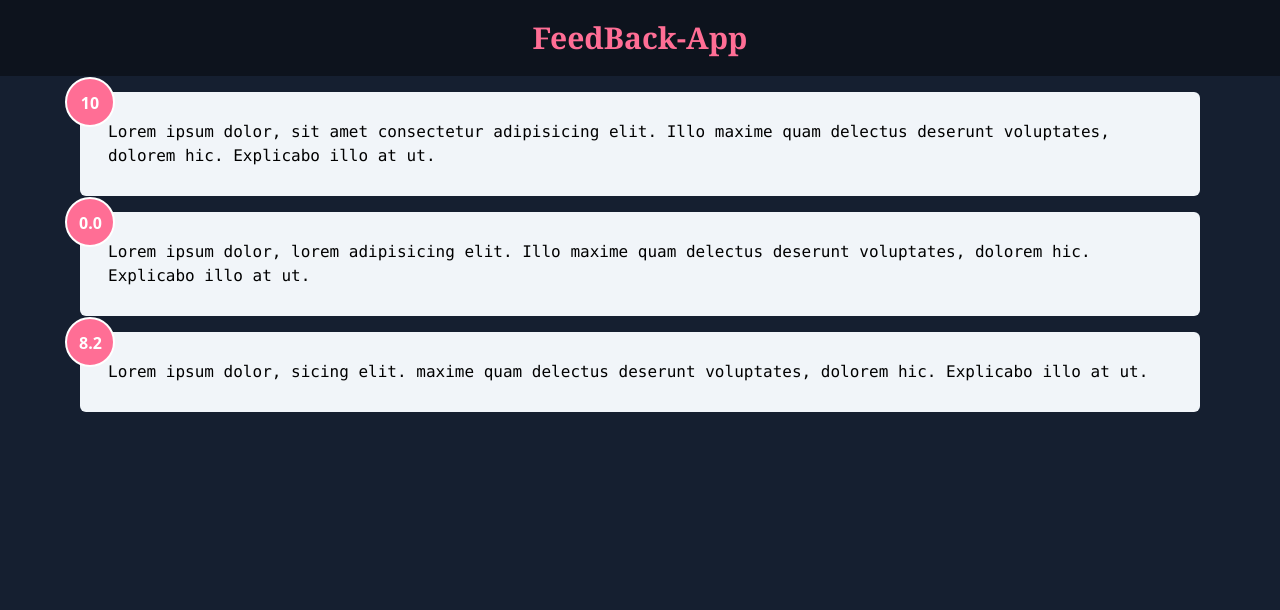
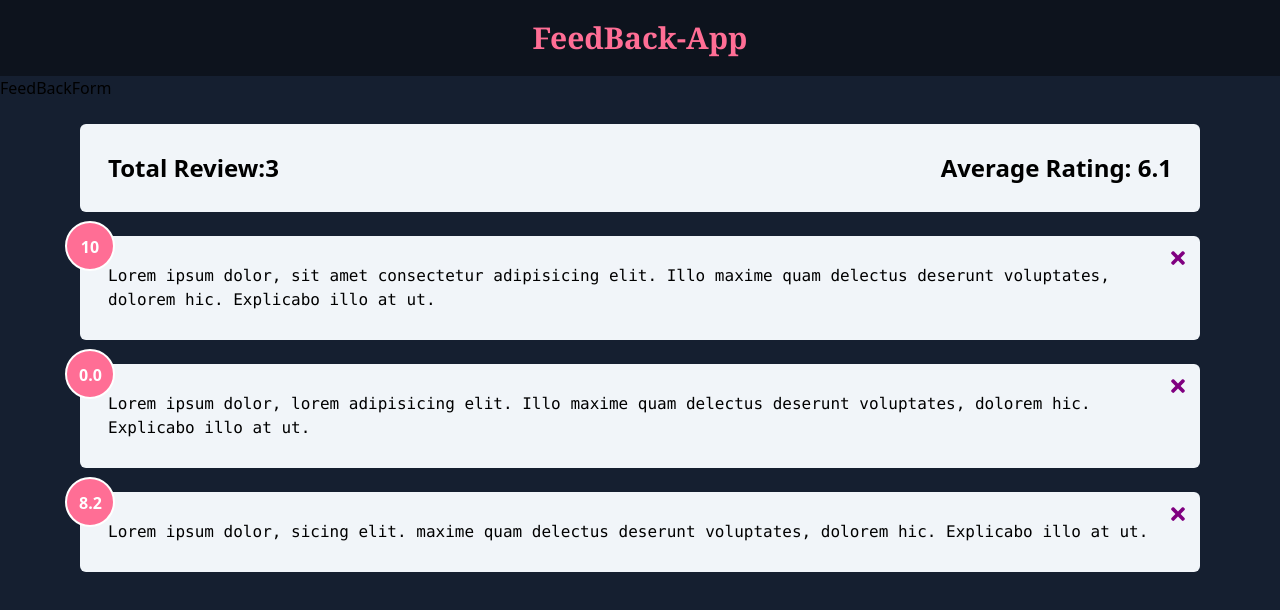
Before and after one commit to halilibrahimcelik/feedback-app, a React (Create React App) app: page / in a window 1280 px wide. Shown: the top 610 px of the page. Built offline with nearby package versions, Linux system fonts and the light colour scheme.

Commit message:
added functionality of deletion

```diff
--- a/package.json
+++ b/package.json
@@ -8,6 +8,7 @@
     "@testing-library/user-event": "^13.5.0",
     "react": "^18.2.0",
     "react-dom": "^18.2.0",
+    "react-icons": "^4.6.0",
     "react-scripts": "5.0.1",
     "web-vitals": "^2.1.4"
   },
--- a/src/App.js
+++ b/src/App.js
@@ -1,6 +1,8 @@
 import { useEffect, useState } from "react";
-import FeedBackItem from "./components/FeedBackItem";
+
 import FeedBackList from "./components/FeedBackList";
+import FeedBackStats from "./components/FeedBackStats";
+import FeedBackForm from "./components/forms/FeedBackForm";
 import Header from "./components/Header";
 import data from "./data/data";
 
@@ -25,9 +27,13 @@ function App() {
     );
   }
   return (
-    <div className="App">
+    <div className="App ">
       <Header title={title} />
-      <FeedBackList data={feedBack} />
+      <div className="container mx-auto">
+        <FeedBackForm />
+        <FeedBackStats data={feedBack} />
+        <FeedBackList data={feedBack} setData={setFeedBack} />
+      </div>
     </div>
   );
 }
--- a/src/components/FeedBackItem.jsx
+++ b/src/components/FeedBackItem.jsx
@@ -1,19 +1,10 @@
-import React, { useState } from "react";
+import React from "react";
+import Card from "./UI/Card";
+import { FaTimes } from "react-icons/fa";
 
-const FeedBackItem = ({ rank, text }) => {
-  // const [rating, setRating] = useState(7);
-  // const [text, setText] = useState(
-  //   "   Lorem ipsum dolor sit amet, consectetur adipisicing elit. Impedit, alias "
-  // );
-
-  // const handleClick = () => {
-  //   setRating((prevState) => {
-  //     console.log(prevState);
-  //     return prevState + 1;
-  //   });
-
+const FeedBackItem = ({ rank, text, handleDelete, id }) => {
   return (
-    <div className="card bg-slate-100 rounded-md mx-20  relative p-7 mt-4">
+    <Card>
       <div
         className="num-display absolute bg-[#ff6e95] text-ellipsis
       text-white
@@ -26,8 +17,11 @@ const FeedBackItem = ({ rank, text }) => {
       >
         {rank}
       </div>
+      <button className="float-right absolute top-3 right-3">
+        <FaTimes color="purple" size={20} onClick={() => handleDelete(id)} />
+      </button>
       <div className="card-text font-mono">{text}</div>
-    </div>
+    </Card>
   );
 };
 
--- a/src/components/FeedBackList.jsx
+++ b/src/components/FeedBackList.jsx
@@ -1,12 +1,30 @@
 import React from "react";
 import FeedBackItem from "./FeedBackItem";
 
-const FeedBackList = ({ data }) => {
+const FeedBackList = ({ data, setData }) => {
+  const handleDelete = (id) => {
+    const newData = data.filter((item) => item.id !== id);
+    setData(newData);
+  };
+
+  if (!data || data.length === 0) {
+    return (
+      <p className="text-white text-2xl pt-10 font-semibold">No Feedback yet</p>
+    );
+  }
   return (
     <>
       {data?.map((singleData) => {
         const { id, rank, text } = singleData;
-        return <FeedBackItem key={id} rank={rank} text={text} />;
+        return (
+          <FeedBackItem
+            key={id}
+            rank={rank}
+            text={text}
+            id={id}
+            handleDelete={handleDelete}
+          />
+        );
       })}
     </>
   );
--- /dev/null
+++ b/src/components/FeedBackStats.jsx
@@ -0,0 +1,23 @@
+import React from "react";
+import Card from "./UI/Card";
+
+const FeedBackStats = ({ data }) => {
+  const allRanks = data.map((item) => parseFloat(item.rank));
+  const average = (
+    allRanks.reduce((a, b) => a + b, 0) / allRanks.length
+  ).toFixed(1);
+
+  return (
+    <Card>
+      <div className="flex justify-between">
+        <h2 className="text-2xl font-bold"> Total Review:{data.length} </h2>
+        <p className="text-2xl font-bold">
+          {" "}
+          Average Rating: {isNaN(average) ? "0" : average}{" "}
+        </p>
+      </div>
+    </Card>
+  );
+};
+
+export default FeedBackStats;
--- /dev/null
+++ b/src/components/UI/Card.jsx
@@ -0,0 +1,20 @@
+import React from "react";
+
+const Card = ({ children, reverse }) => {
+  return (
+    <div
+      className={
+        reverse
+          ? "card bg-stone-900 text-white rounded-md mx-20  relative p-7 mt-4"
+          : "card bg-slate-100 rounded-md mx-20  relative p-7 mt-6"
+      }
+    >
+      {children}
+    </div>
+  );
+};
+
+Card.defaultProps = {
+  reverse: false,
+};
+export default Card;
--- /dev/null
+++ b/src/components/forms/FeedBackForm.jsx
@@ -0,0 +1,7 @@
+import React from "react";
+
+const FeedBackForm = () => {
+  return <div>FeedBackForm</div>;
+};
+
+export default FeedBackForm;
```
Also changed, not shown: 1 other file (tests, documents, lock files or other folders).
